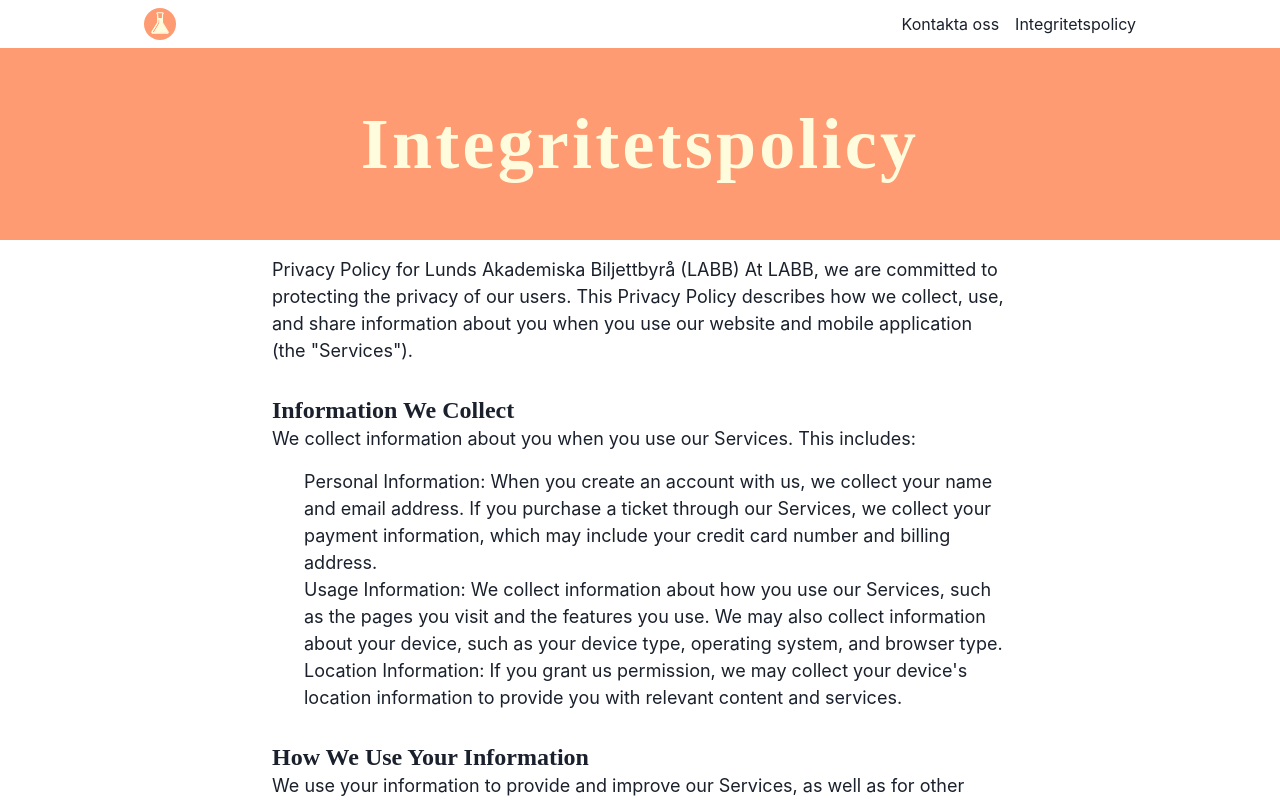
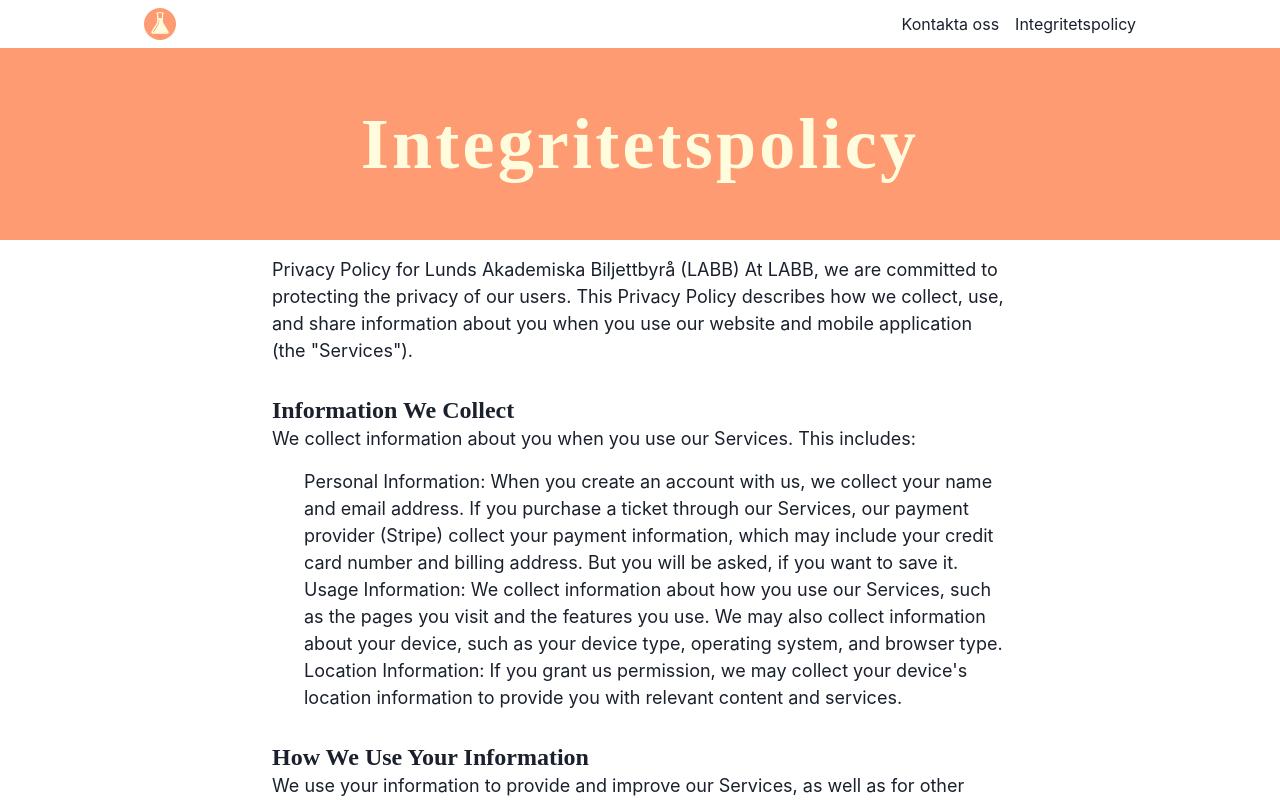
Before and after one commit to Lund-Ticket-System/website-old, a Next.js app: page /integritetspolicy in a window 1280 px wide. Shown: the top 800 px of the page. Built offline with nearby package versions, Linux system fonts and the light colour scheme.

Commit message:
Edit text

```diff
--- a/pages/integritetspolicy.tsx
+++ b/pages/integritetspolicy.tsx
@@ -54,8 +54,10 @@ const PrivacyPolicy = () => (
               <Text>
                 Personal Information: When you create an account with us, we
                 collect your name and email address. If you purchase a ticket
-                through our Services, we collect your payment information, which
-                may include your credit card number and billing address.
+                through our Services, our payment provider (Stripe) collect your
+                payment information, which may include your credit card number
+                and billing address. But you will be asked, if you want to save
+                it.
               </Text>
               <Text>
                 Usage Information: We collect information about how you use our
```
